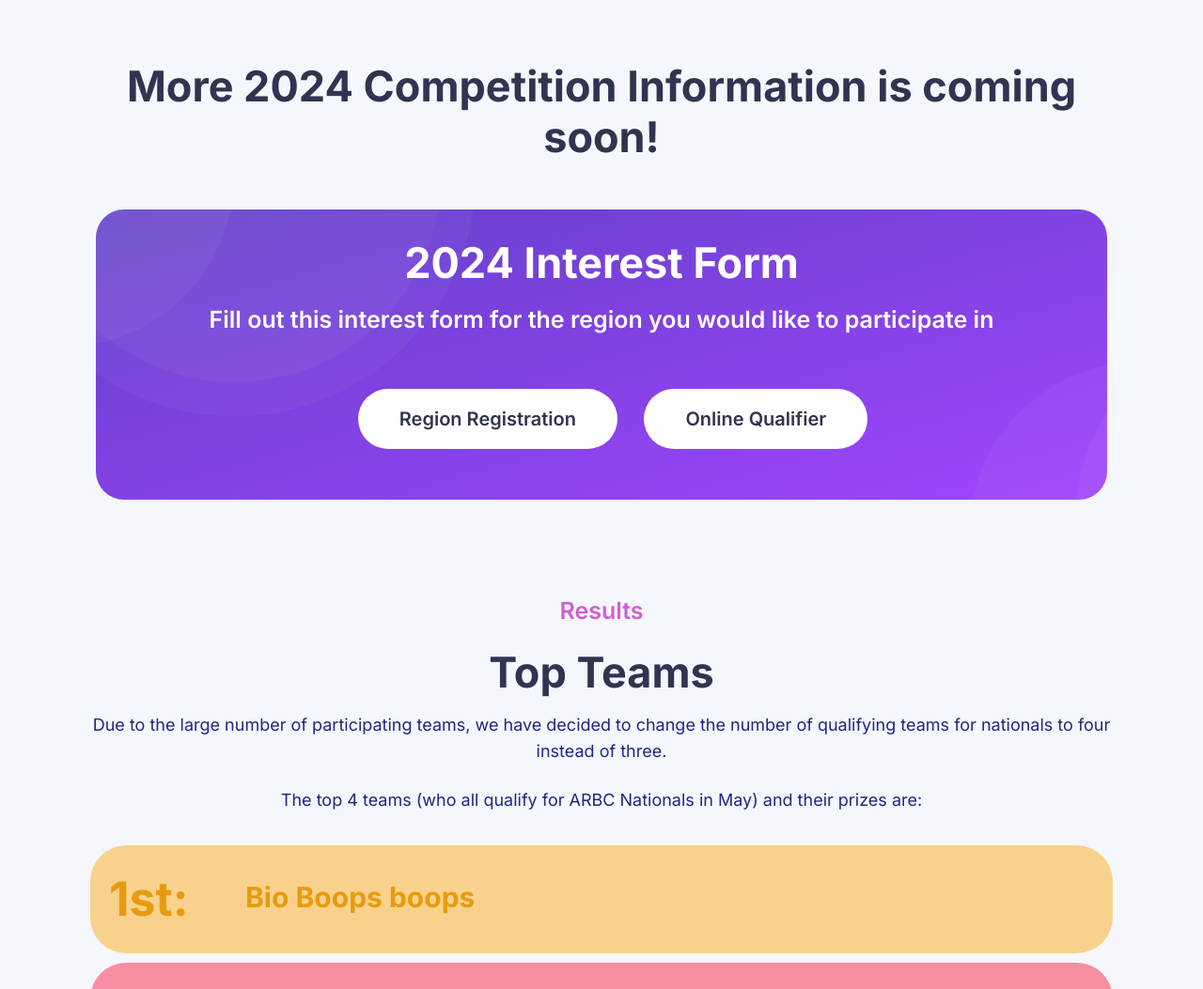
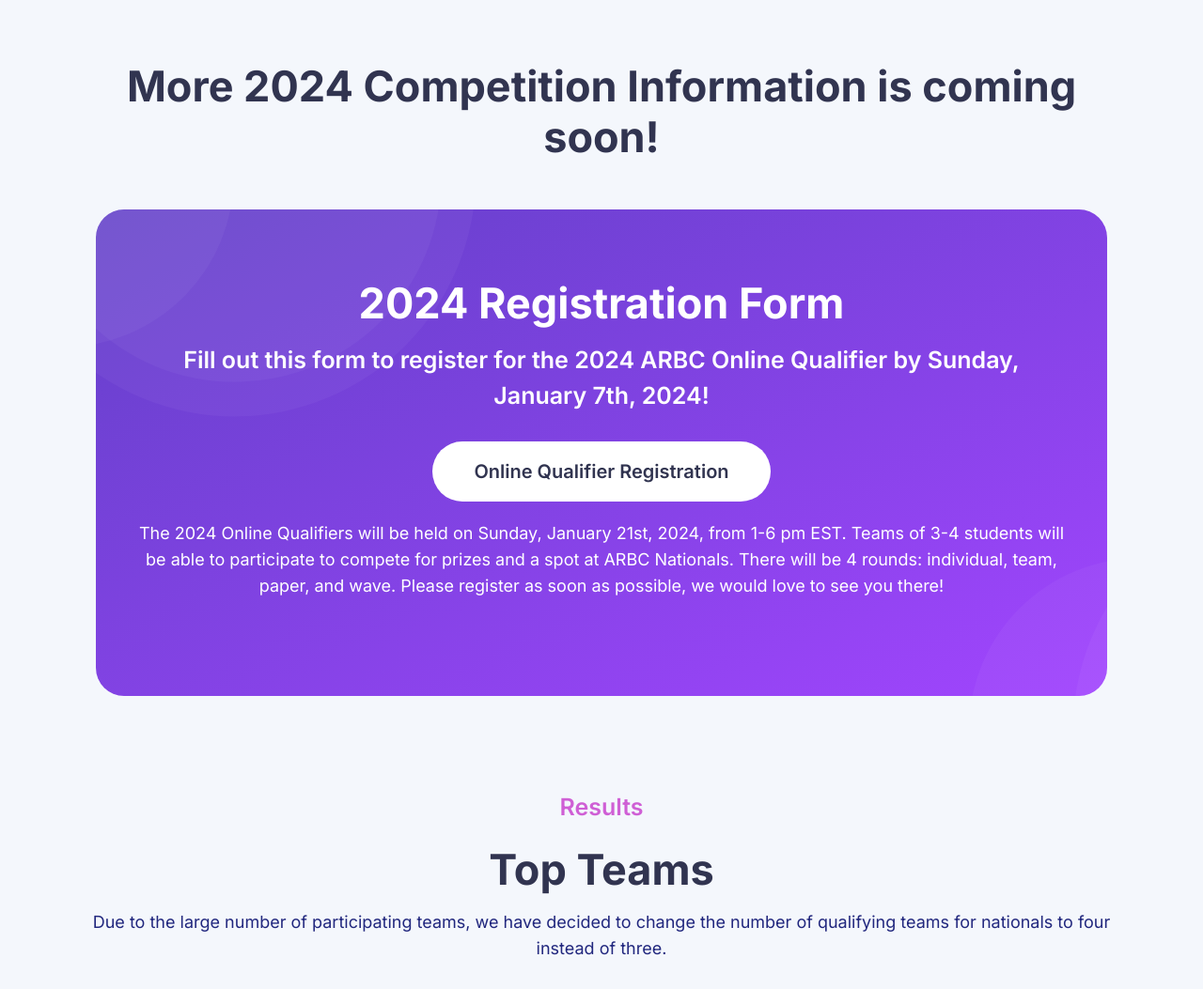
Before and after one commit to Biology-Competition/Biology-Competition, a plain HTML site: page regions/online.html in a window 1280 px wide. Shown: the part 705-1758 px from the top of the page at 94% size. Drawn offline with nearby package versions, Linux system fonts and the light colour scheme.

Commit message:
updated online qualifier page

```diff
--- a/assets/css/main.css
+++ b/assets/css/main.css
@@ -2220,6 +2220,18 @@
 }
 
 /* Competition winners */
+.callout {
+  padding: 4%;
+}
+@media (max-width: 615px) {
+  .callout {
+    padding: 0;
+  }
+  .callout .theme-btn{
+    font-size: 18px;
+    padding: 10px;
+  }
+}
 .winner {
   display: flex;
   flex-direction: row;
--- a/regions/online.html
+++ b/regions/online.html
@@ -44,26 +44,25 @@
                                 <div class="subscribe-wrapper pt-30 pb-30">
                                     <div class="shape shape-1"></div>
                                     <div class="shape shape-2"></div>
-                                    <div class="row">
+                                    <div class="row callout">
                                         <div class="col-xl-60 col-lg-80 col-md-100 mx-auto">
                                             <div class="section-title text-center mb-30">
-                                                <h2 class="text-white mb-15 wow fadeInLeft" data-wow-delay=".4s">2024 Interest Form</h2>
-                                                <span class="text-white wow fadeInDown" data-wow-delay=".2s">Fill out this interest form for the region you would like to participate in</span>
+                                                <h2 class="text-white mb-15 wow fadeInLeft" data-wow-delay=".4s">2024 Registration Form</h2>
+                                                <span class="text-white wow fadeInDown" data-wow-delay=".2s">Fill out this form to register for the 2024 ARBC Online Qualifier by Sunday, January 7th, 2024!</span>
 
                                             </div>
                                         </div>
                                         <div class="col-xl-8 col-lg-10 mx-auto">
-                                            <a class="pb-20 p-4" href="https://forms.gle/r3nmdDgYUNMAdPW77">
-                                                <button class="theme-btn" id="subscribe-btn">
-                                                Region Registration
+                                            <a class="pb-20" href="https://forms.gle/HXyZpmTvK7wRa2EQA">
+                                                <button class="theme-btn" id="subscribe-btn" style="text-wrap: wrap;">
+                                                Online Qualifier Registration
                                                 </button>
                                             </a>
-                                            <a href="https://forms.gle/r3nmdDgYUNMAdPW77">
-                                                <button class="theme-btn" id="subscribe-btn">
-                                                Online Qualifier
-                                                </button>
-                                            </a>
-
+                                        </div>
+                                        <div class="col-xl-60 col-lg-80 col-md-100 mx-auto">
+                                            <div class="section-title text-center mb-30">
+                                                <p class="text-white wow fadeInDown" data-wow-delay=".2s">The 2024 Online Qualifiers will be held on Sunday, January 21st, 2024, from 1-6 pm EST. Teams of 3-4 students will be able to participate to compete for prizes and a spot at ARBC Nationals. There will be 4 rounds: individual, team, paper, and wave. Please register as soon as possible, we would love to see you there!</p>
+                                            </div>
                                         </div>
                                     </div>
                                 </div>
```
